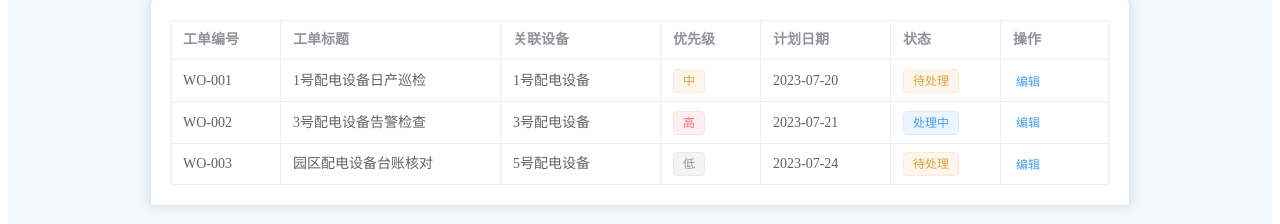
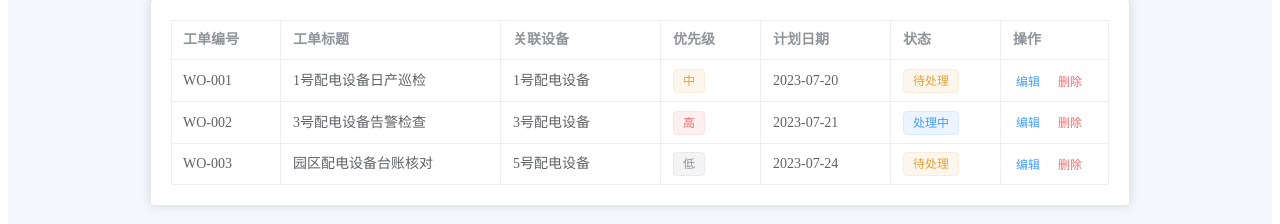
Before and after one commit to 3273352747/smart-park-dashboard, a Vue app: page /work-order in a window 1280 px wide. Shown: the part 208-432 px from the top of the page. Built offline with nearby package versions, Linux system fonts and the light colour scheme.

Commit message:
feat: add work order delete

```diff
--- a/src/views/WorkOrderView.vue
+++ b/src/views/WorkOrderView.vue
@@ -1,6 +1,6 @@
 <script setup>
 import {ref, reactive} from 'vue'
-import { ElMessage } from 'element-plus'
+import { ElMessage,ElMessageBox } from 'element-plus'
 import { deviceManager } from '../data/devices'
 
 const workOrders = ref([{
@@ -119,6 +119,28 @@ function getPriorityTagType(priority){
     if(priority === '中') return 'warning'
     return 'info'
 }
+
+async function handleDelete(row) {
+    try{
+        await ElMessageBox.confirm(
+            `确定删除工单“${row.title}”吗？`,
+            '删除确认',
+            {
+                confirmButtonText: '删除',
+                cancelButtonText: '取消',
+                type: 'warning',
+            },
+        )
+
+        workOrders.value = workOrders.value.filter((order) => {
+            return order.id !== row.id
+        })
+
+        ElMessage.success('工单已删除')
+    } catch{
+
+    }
+}
 </script>
 <template>
     <section class="dashboard">
@@ -175,6 +197,12 @@ function getPriorityTagType(priority){
                 size="small"
                 @click="openEditDialog(row)"
                 >编辑</el-button>
+                <el-button
+                type="danger"
+                link
+                size="small"
+                @click="handleDelete(row)"
+                >删除</el-button>
             </template>
         </el-table-column>
 
```
